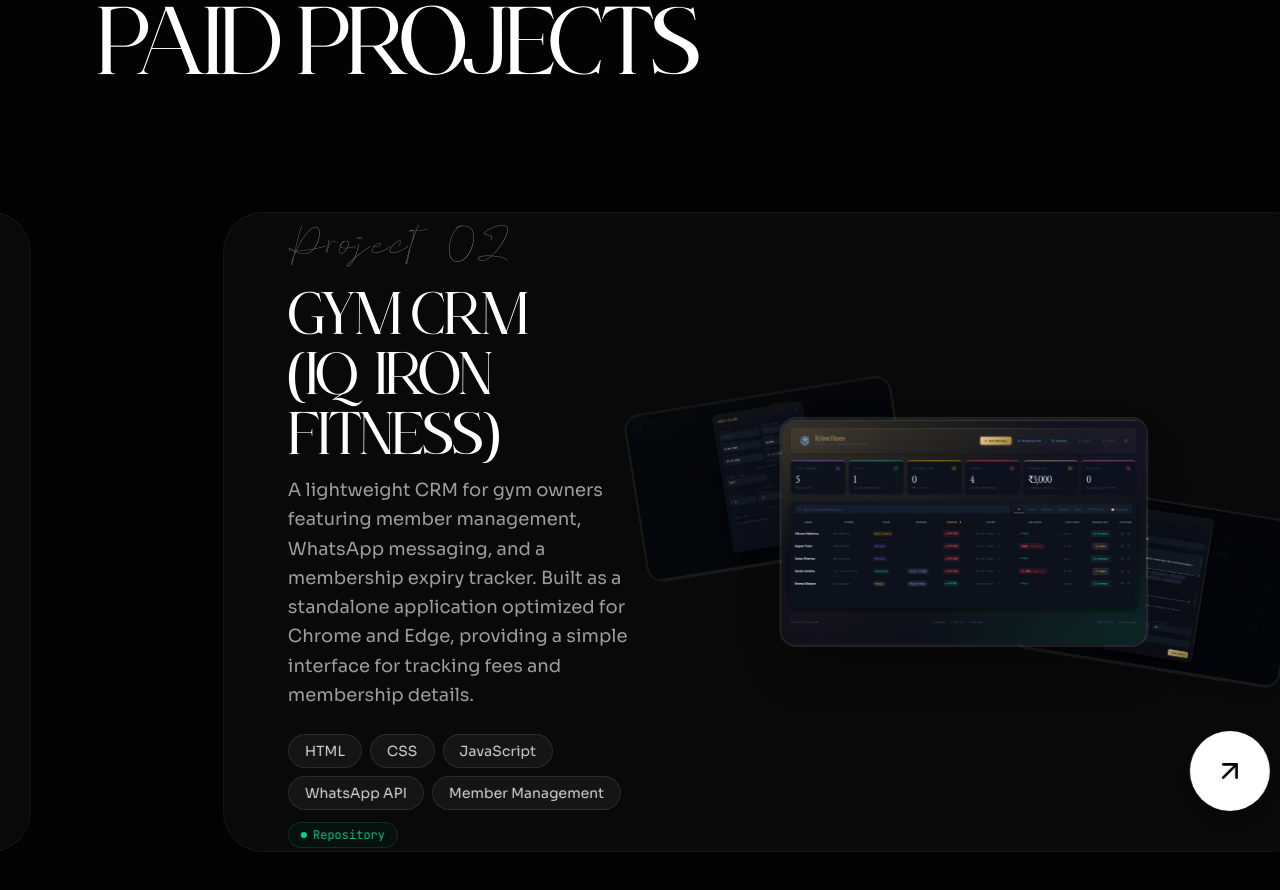
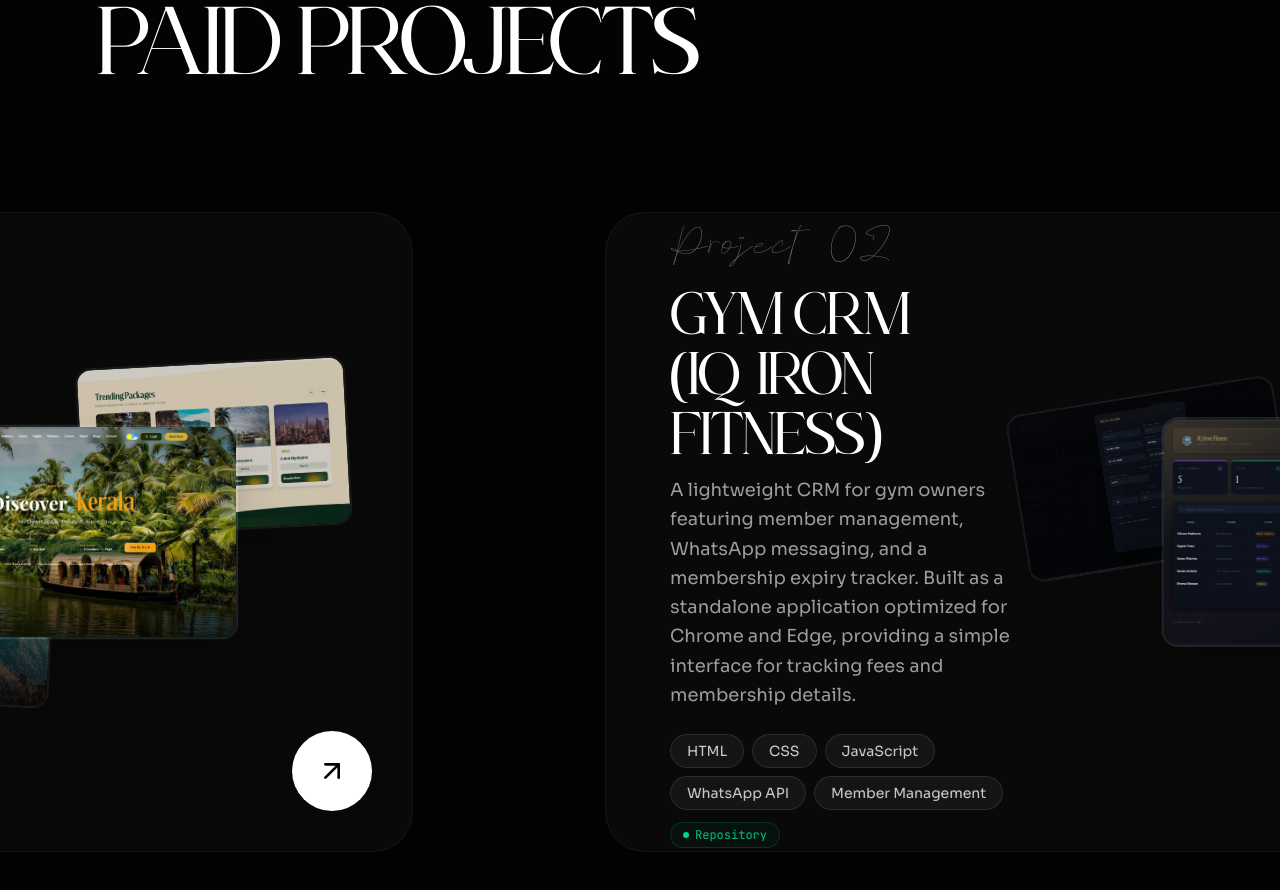
Before and after one commit to rishav00roy-web/Portfolio-website, a Next.js app: page / in a window 1280 px wide. Shown: the part 2380-3270 px from the top of the page. Built offline with nearby package versions, Linux system fonts and the light colour scheme; no server answers.

Commit message:
Filter out portfolio from Paid Projects carousel on homepage

```diff
--- a/src/components/Projects.tsx
+++ b/src/components/Projects.tsx
@@ -217,7 +217,8 @@
 
 export default function Projects({ activeProjectId, setActiveProjectId }: ProjectsProps) {
   const outerRef = useRef<HTMLDivElement>(null);
-  const count = projects.length;
+  const commercialProjects = projects.filter(p => p.id !== 4);
+  const count = commercialProjects.length;
   const reducedMotion = useReducedMotion();
 
   const { scrollYProgress } = useScroll({
@@ -255,7 +256,7 @@
       >
         <div className="sticky top-0 h-screen w-full overflow-hidden flex items-center">
           <motion.div style={{ x: trackX }} className="flex h-full">
-            {projects.map((project, i) => (
+            {commercialProjects.map((project, i) => (
               <Card
                 key={project.id}
                 project={project}
```
